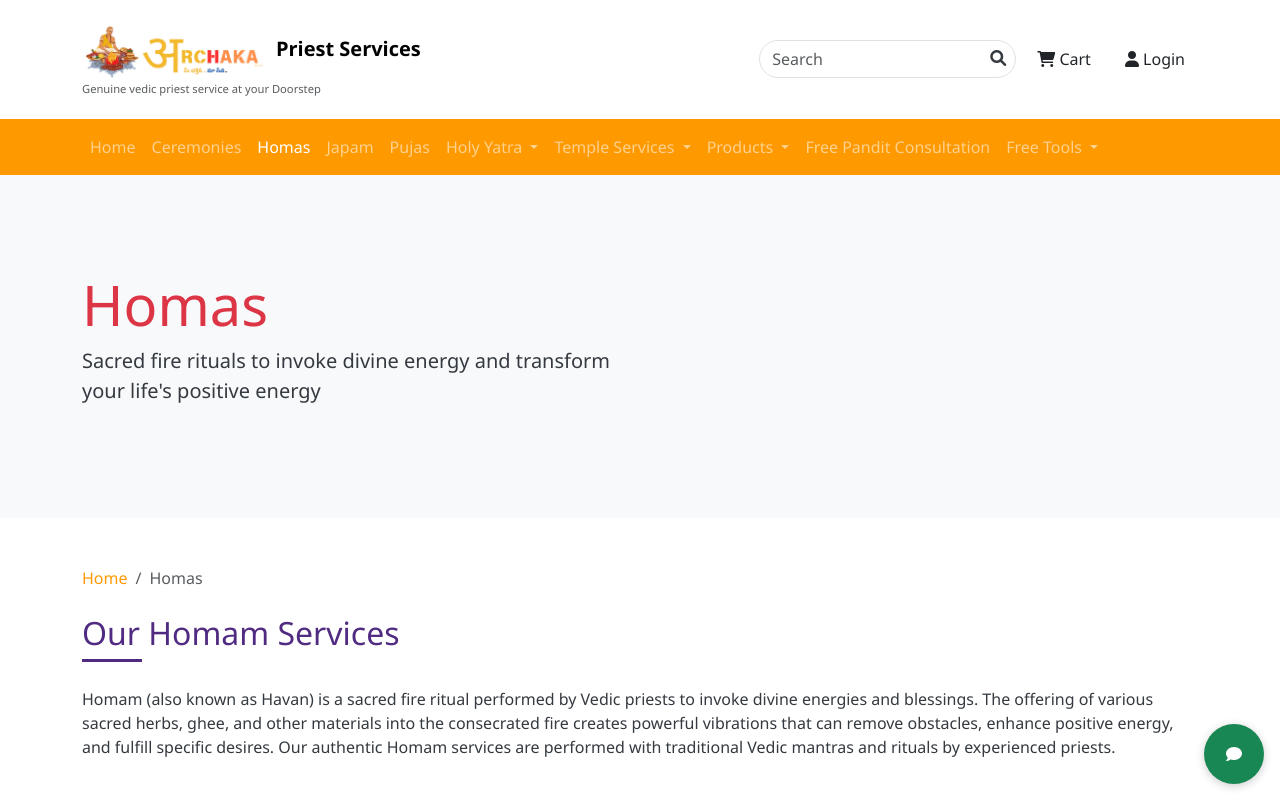
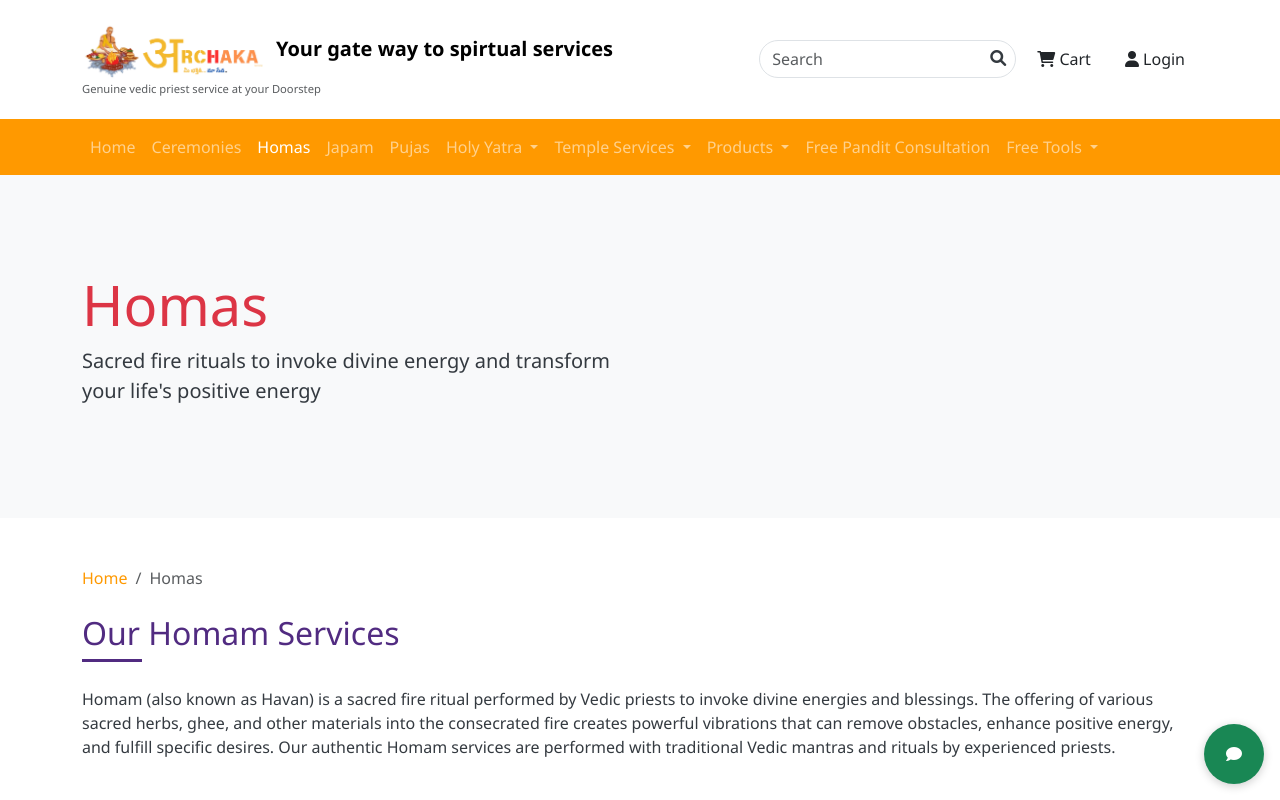
Before and after one commit to Anuj-pro979/archaka_online, a plain HTML site: page homas.html in a window 1280 px wide. Shown: the top 800 px of the page. Drawn offline with nearby package versions, Linux system fonts and the light colour scheme; no server answers.

Commit message:
Update homas.html

```diff
--- a/homas.html
+++ b/homas.html
@@ -19,7 +19,7 @@
             <div class="container">
                 <a class="navbar-brand" href="index.html">
                     <img src="images/archaka.png" alt="Priest Services Logo" height="60">
-                    <span class="ms-2 fw-bold">Priest Services</span>
+                    <span class="ms-2 fw-bold">Your gate way to spirtual services</span>
                     <small class="d-block text-muted">Genuine vedic priest service at your Doorstep</small>
                 </a>
 
```
